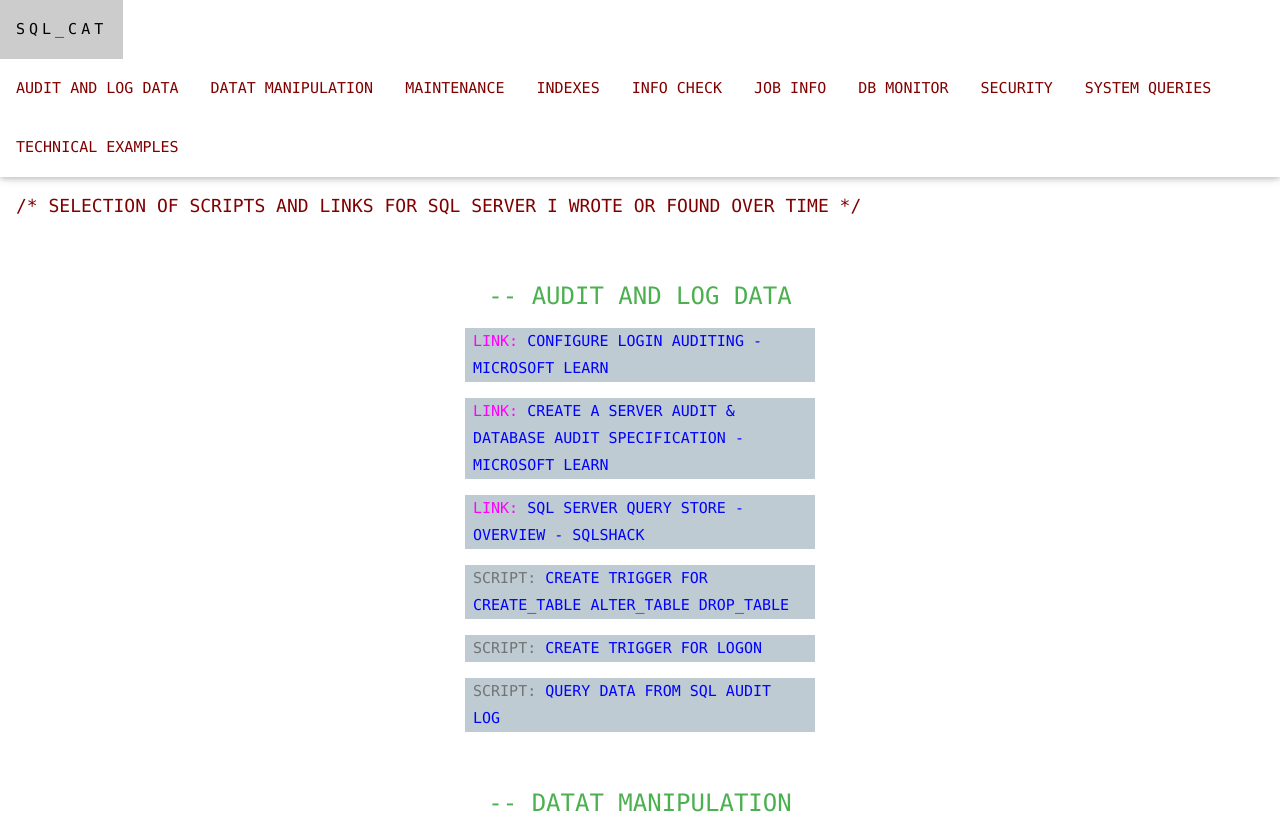
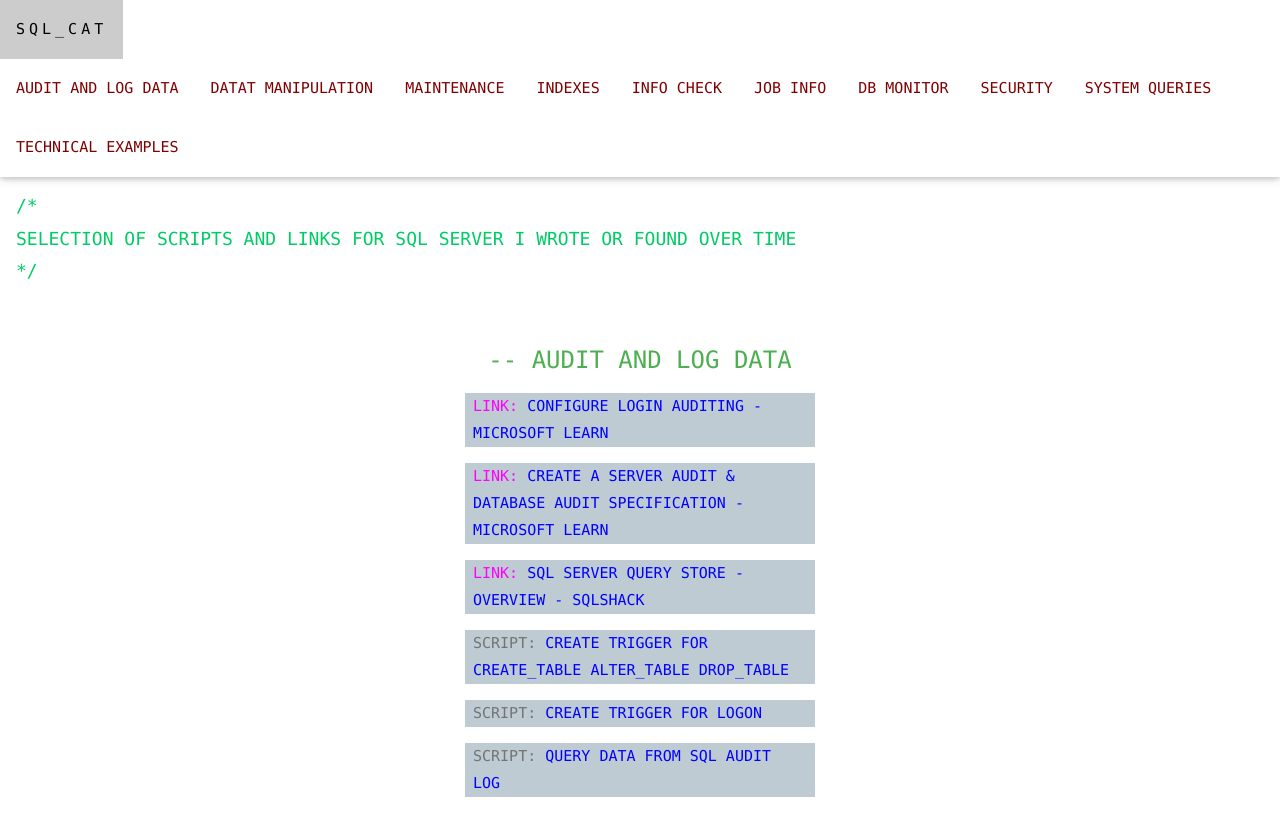
Before and after one commit to IvgeniDv/sqlcat, a plain HTML site: page index.html in a window 1280 px wide. Shown: the top 828 px of the page. Drawn offline with nearby package versions, Linux system fonts and the light colour scheme.

Commit message:
Update index.html

```diff
--- a/index.html
+++ b/index.html
@@ -102,10 +102,10 @@
 
 
     <div class="w3-container " style=" margin-top: 180px; margin-bottom: 20px; " id="home">
-        <h5 id="home" class="sqlsp ">
-        /*
+        <h5 id="home" class="sqlcomment ">
+        /*<br>
             SELECTION OF SCRIPTS AND LINKS FOR SQL SERVER I WROTE OR FOUND OVER TIME
-        */
+        <br>*/
         </h5>
     </div>
 
```
